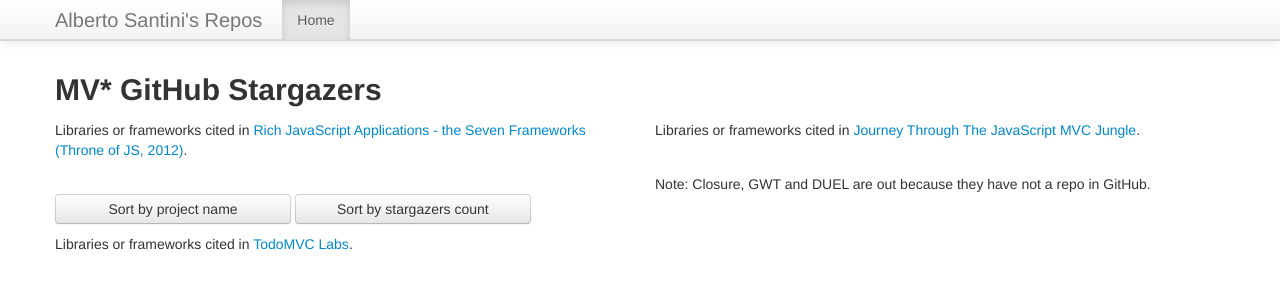
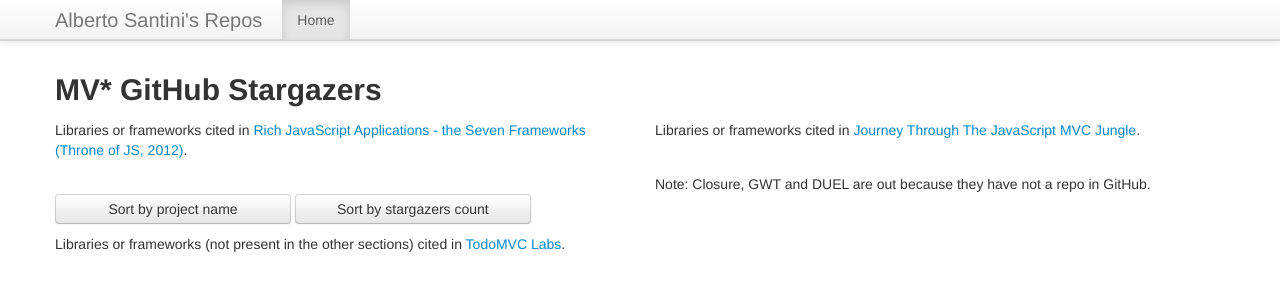
Before and after one commit to albertosantini/albertosantini.github.com, a Jekyll site: the page built from mvstar/index.html, in a window 1280 px wide. Shown: the top 300 px of the page. Built offline with Jekyll 4.4.1, drawn with Linux system fonts in a browser that asks for light colours; nearby versions of some CDN libraries; a script that is not in the unit is left out.

Commit message:
mvstar - Add a note to the labs section.

```diff
--- a/mvstar/index.html
+++ b/mvstar/index.html
@@ -30,7 +30,7 @@
         </p>
 
         <p>
-            Libraries or frameworks cited in
+            Libraries or frameworks (not present in the other sections) cited in
             <a href="http://todomvc.com/">TodoMVC Labs</a>.
             <dl id="Labs" class="dl-horizontal"></dl>
         </p>
```
